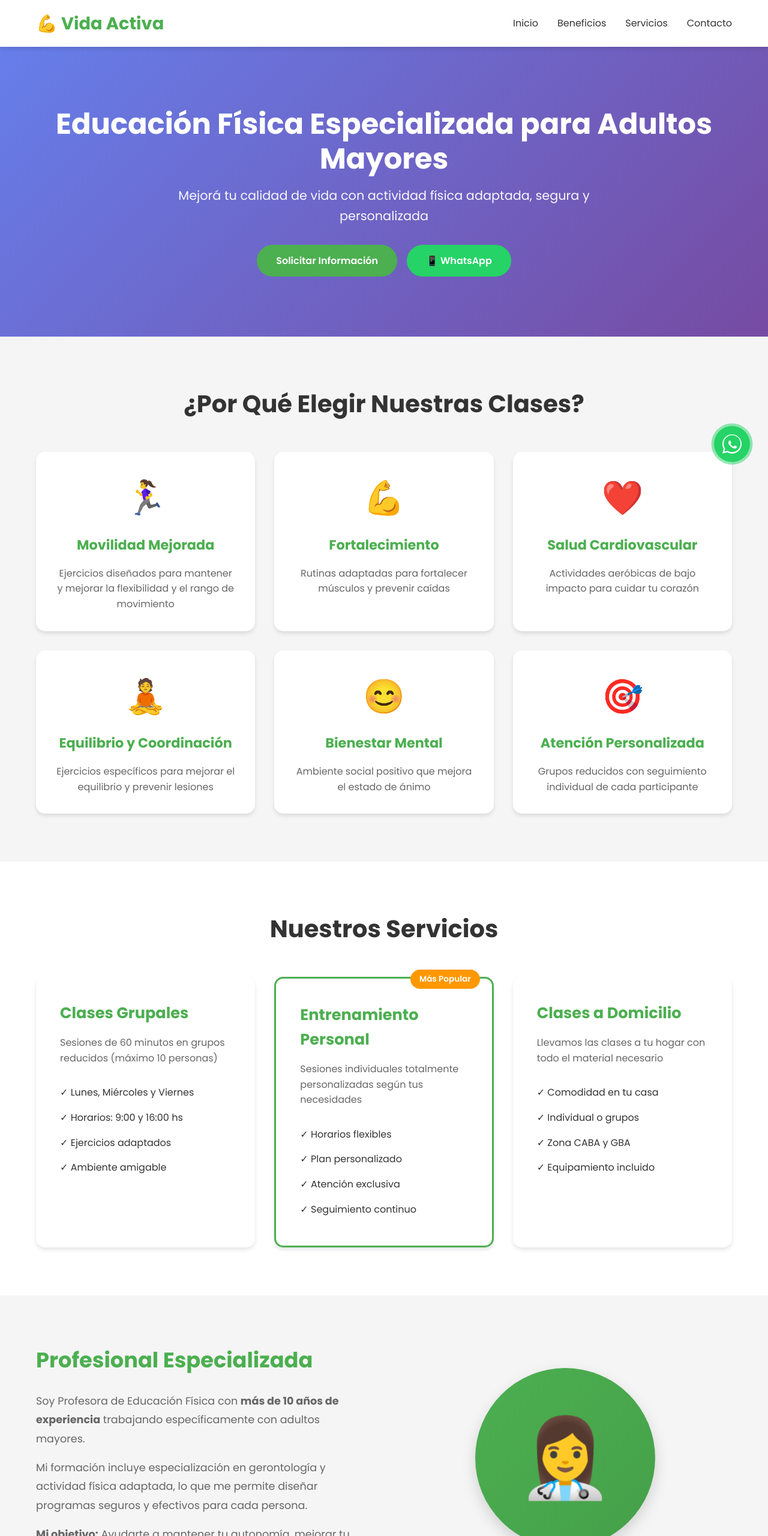
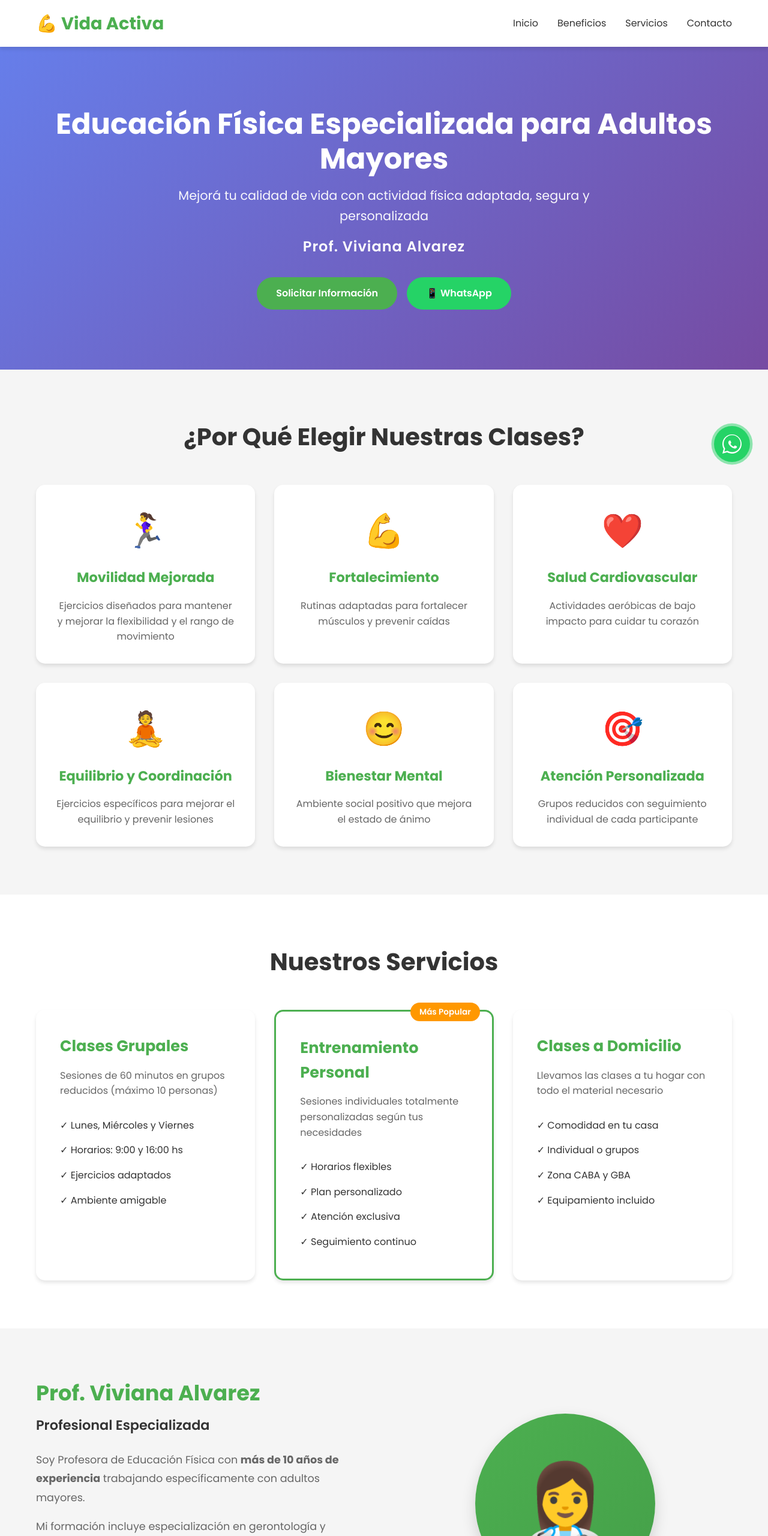
Before and after one commit to virettijoaquin/vida-activa, a plain HTML site: page index.html in a window 1280 px wide. Shown: the top 2560 px of the page at 60% size. Drawn offline with Linux system fonts and the light colour scheme.

Commit message:
agrego nombre

```diff
--- a/index.html
+++ b/index.html
@@ -38,6 +38,7 @@
             <div class="hero-content">
                 <h1>Educación Física Especializada para Adultos Mayores</h1>
                 <p class="hero-subtitle">Mejorá tu calidad de vida con actividad física adaptada, segura y personalizada</p>
+                <p class="hero-name">Prof. Viviana Alvarez</p>
                 <div class="hero-buttons">
                     <a href="#contacto" class="btn btn-primary">Solicitar Información</a>
                     <a href="https://wa.me/5491112345678?text=Hola!%20Me%20interesa%20información%20sobre%20las%20clases" target="_blank" class="btn btn-whatsapp">
@@ -132,7 +133,8 @@
         <div class="container">
             <div class="about-content">
                 <div class="about-text">
-                    <h2>Profesional Especializada</h2>
+                    <h2>Prof. Viviana Alvarez</h2>
+                    <h3>Profesional Especializada</h3>
                     <p>Soy Profesora de Educación Física con <strong>más de 10 años de experiencia</strong> trabajando específicamente con adultos mayores.</p>
                     <p>Mi formación incluye especialización en gerontología y actividad física adaptada, lo que me permite diseñar programas seguros y efectivos para cada persona.</p>
                     <p><strong>Mi objetivo:</strong> Ayudarte a mantener tu autonomía, mejorar tu salud y disfrutar de una vida más activa y plena.</p>
@@ -215,7 +217,8 @@
     <!-- Footer -->
     <footer>
         <div class="container">
-            <p>&copy; 2025 Vida Activa - Educación Física para Adultos Mayores. Todos los derechos reservados.</p>
+            <p>&copy; 2025 Vida Activa - Prof. Viviana Alvarez | Educación Física para Adultos Mayores</p>
+            <p class="footer-note">Todos los derechos reservados.</p>
         </div>
     </footer>
 
--- a/styles.css
+++ b/styles.css
@@ -122,11 +122,19 @@ header {
 
 .hero-subtitle {
     font-size: 1.3rem;
-    margin-bottom: 2rem;
+    margin-bottom: 1rem;
     opacity: 0.95;
     max-width: 700px;
     margin-left: auto;
     margin-right: auto;
+}
+
+.hero-name {
+    font-size: 1.5rem;
+    font-weight: 600;
+    margin-bottom: 2rem;
+    opacity: 0.98;
+    letter-spacing: 1px;
 }
 
 .hero-buttons {
@@ -302,8 +310,15 @@ section {
 
 .about-text h2 {
     color: var(--primary-color);
+    margin-bottom: 0.5rem;
+    font-size: 2.2rem;
+}
+
+.about-text h3 {
+    color: var(--text-dark);
     margin-bottom: 1.5rem;
-    font-size: 2.2rem;
+    font-size: 1.4rem;
+    font-weight: 600;
 }
 
 .about-text p {
```
